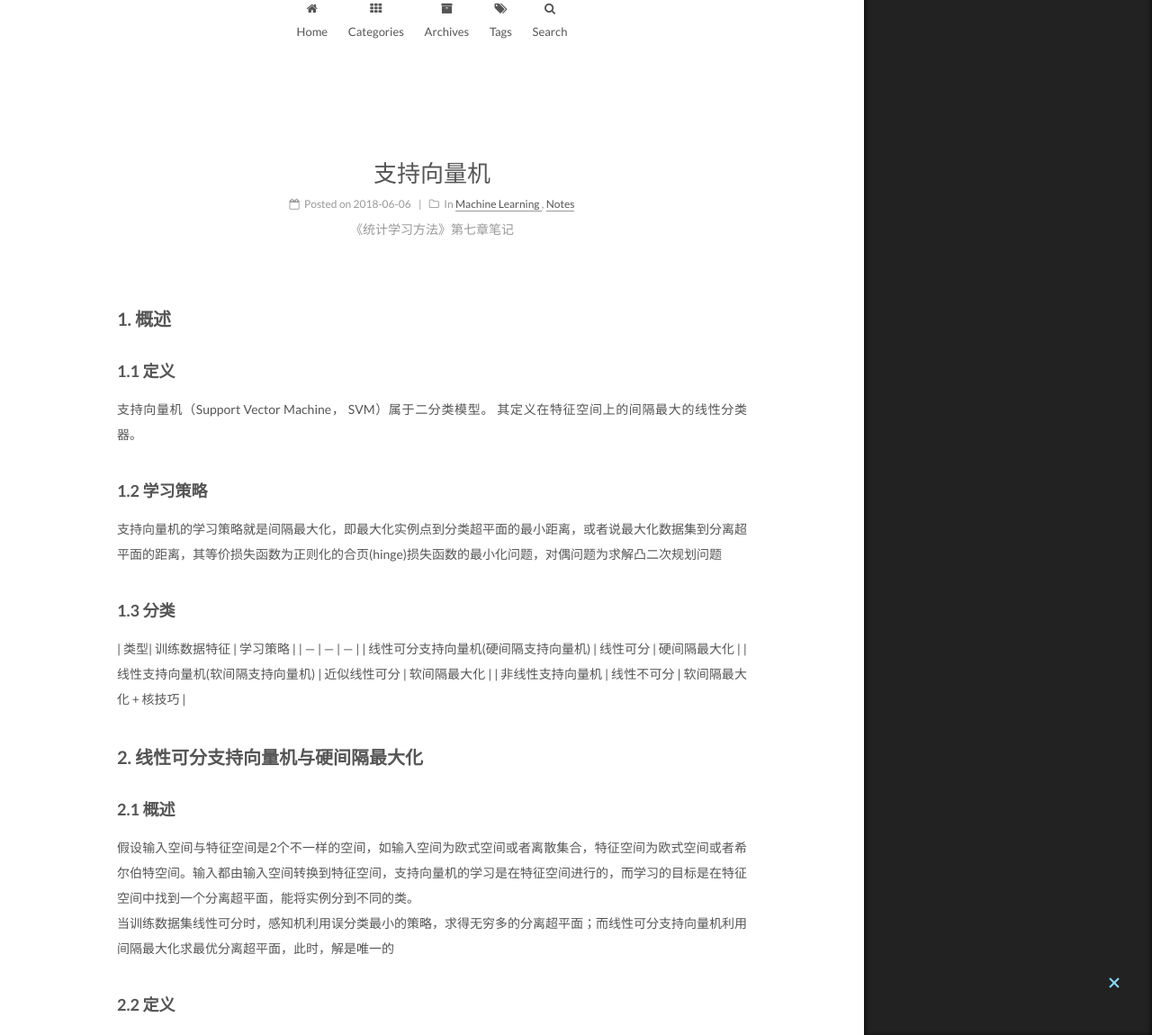
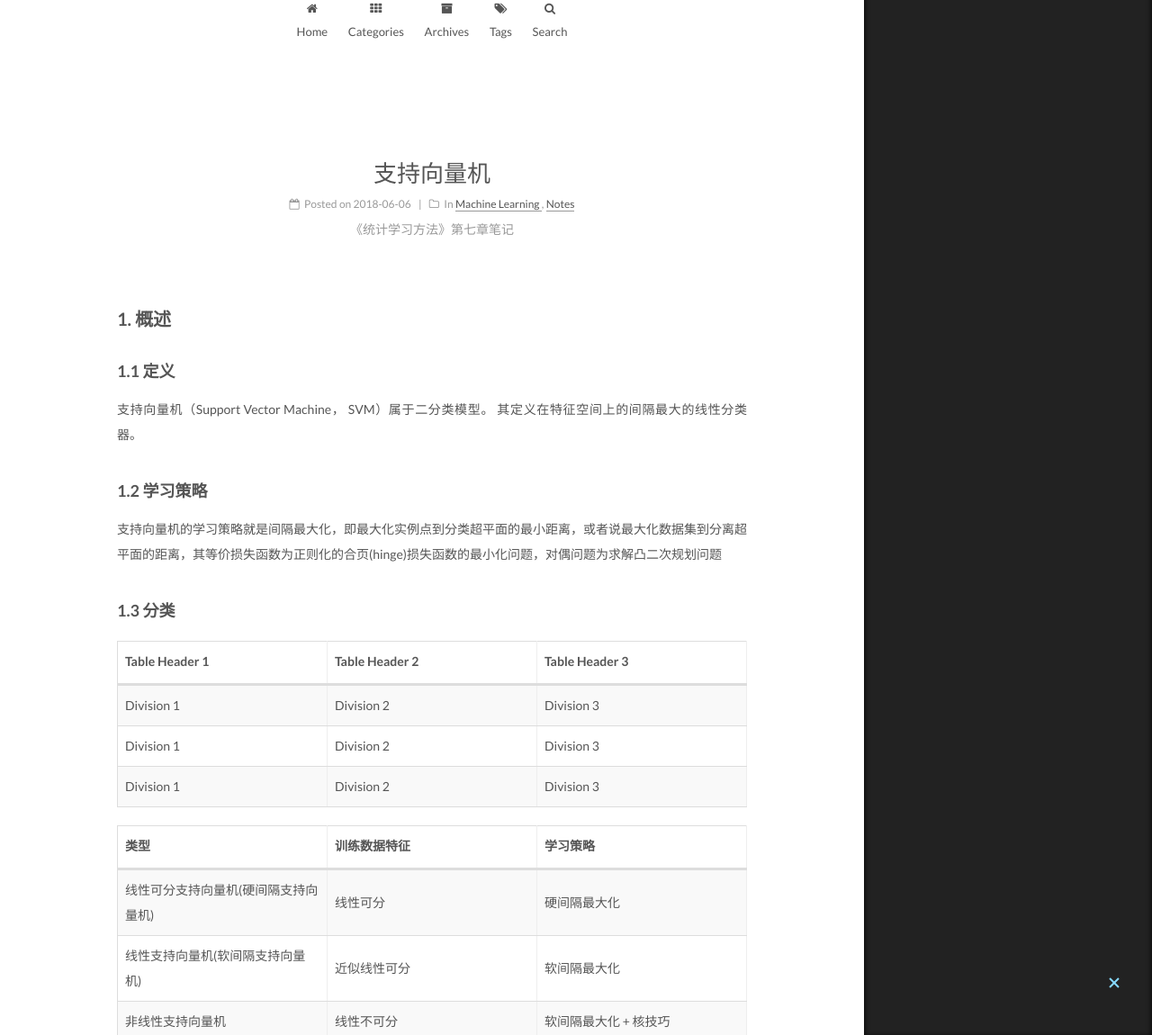
Before and after one commit to 10B-B11/10B-B11.github.io, a Jekyll site: the page built from _posts/2018-06-06-支持向量机.md, in a window 1280 px wide and 1400 px high, cut to the strip 250-1400 px from the top of the window. Shown: the whole strip at 90% size. Built offline with Jekyll 4.4.1, drawn with Linux system fonts in a browser that asks for light colours; formulas are drawn with MathJax 3; some of the changed text lies outside the part shown.

Commit message:
Update 2018-06-06-支持向量机.md

```diff
--- a/_posts/2018-06-06-支持向量机.md
+++ b/_posts/2018-06-06-支持向量机.md
@@ -13,11 +13,19 @@ category: [Machine Learning, Notes]
 支持向量机的学习策略就是间隔最大化，即最大化实例点到分类超平面的最小距离，或者说最大化数据集到分离超平面的距离，其等价损失函数为正则化的合页(hinge)损失函数的最小化问题，对偶问题为求解凸二次规划问题
 ### 1.3 分类
 
-| 类型| 训练数据特征 | 学习策略 |
+| Table Header 1 | Table Header 2 | Table Header 3 |
+| --- | --- | --- |
+| Division 1 | Division 2 | Division 3 |
+| Division 1 | Division 2 | Division 3 |
+| Division 1 | Division 2 | Division 3 |
+
+
+| 类型 | 训练数据特征 | 学习策略 |
 | --- | --- | --- |
 | 线性可分支持向量机(硬间隔支持向量机) | 线性可分 |	硬间隔最大化 |
 | 线性支持向量机(软间隔支持向量机) | 近似线性可分 | 软间隔最大化 |
 | 非线性支持向量机 | 线性不可分 | 软间隔最大化 + 核技巧 |
+
 ## 2. 线性可分支持向量机与硬间隔最大化
 ### 2.1 概述
 假设输入空间与特征空间是2个不一样的空间，如输入空间为欧式空间或者离散集合，特征空间为欧式空间或者希尔伯特空间。输入都由输入空间转换到特征空间，支持向量机的学习是在特征空间进行的，而学习的目标是在特征空间中找到一个分离超平面，能将实例分到不同的类。
@@ -264,11 +272,11 @@ $$
 **对偶算法更易求解,效率更高** 原因如下：
 以前新来的要分类的样本首先根据 $w$ 和 $b$做一次线性运算，然后看求的结果是大于0还是小于0,来判断正例还是负例。现在有了 $α_i$，我们不需要求出 $w$，只需将新来的样本和训练数据中的所有样本做内积和即可。那有人会说，与前面所有的样本都做运算是不是太耗时了？其实不然，我们从KKT条件中得到，只有支持向量的$α_i>0$，其他情况 $α_i=0$。因此，我们只需求新来的样本和支持向量的内积，然后运算即可。这种写法为下面要提到的核函数（kernel）做了很好的铺垫。
 
-### 3. 线性支持向量机
-#### 3.1 定义
+## 3. 线性支持向量机
+### 3.1 定义
 训练样本线性不可分时的线性支持向量机，此处的线性不可分指的是近似线性可分，即训练数据集有一些特异点，去除掉这些特异点后剩下大部分样本点组成的集合是线性可分的
 
-#### 3.2 原始问题
+### 3.2 原始问题
 软间隔最大化问题：在硬间隔最大化的目标函数中添加松弛变量和惩罚参数，在约束条件中添加松弛变量，即
 
 $$
@@ -293,7 +301,7 @@ $$
 - 使间隔尽量大， 即使 $\frac {1}{2}\left \|w\right \|^2$ 尽量小
 - 误分类点个数尽量少，即松弛变量 $\xi_i$ 尽量小,C为调和两者的系数
 
-#### 3.3 对偶问题
+### 3.3 对偶问题
 类似线性可分支持向量机中做法，引入拉格朗日乘子并构建拉格朗日函数，利用拉格朗日对偶性，问题转化为求解对偶问题：
 
 $$
@@ -308,7 +316,7 @@ s.t.  \ \ \ \ \ \ \ &\sum_{i=1}^{N}\alpha_iy_i = 0 \\
 \end{aligned}
 $$
 
-#### 3.4 合页损失函数
+### 3.4 合页损失函数
 软间隔/线性支持向量机的原始问题可以等价于添加了正则化项的合页损失函数，即最小化以下目标函数:
 
 $$
@@ -358,16 +366,16 @@ $$
 
 合页损失函数这里也看得到与前面所述的一些模型的讲解方式的差异，前面大部分模型的策略部分的目标函数是在做一个损失函数的最小化问题求解，而SVM一开始就假设特征空间线性可分，所以这种前提下是不存在损失的，因此目标是找到一个超平面使得将正反例最大区分度的分割开来，于是目标函数就成了求解最大间隔的问题，包括引入核函数也使得本身可能线性并不可分的样本能够在高位空间被划分开来，但是这样存在一点问题就是构成的模型对于噪声点比较敏感，因为理论上而言在无穷维度一定能将样本划分开来，所以假设样本本身存在一些噪声点，这个时候的模型就会出现过拟合的问题，于是就引入了松弛变量和软间隔理论
 
-### 4. 非线性支持向量机
-#### 4.1 非线性分类问题
+## 4. 非线性支持向量机
+### 4.1 非线性分类问题
 非线性分类问题是指通过利用非线性模型才能很好的进行分类的问题.用线性分类方法求解非线性分类问题分为两步：
 - 首先使用一个变换将原空间的数据映射到新空间；
 - 在新空间里用线性分类学习方法从训练数据中学习分类模型；核技巧就属于这样的方法
 
-#### 4.2 核技巧
+### 4.2 核技巧
 在核函数给定的条件下，可利用解线性分类问题的方法求解非线性分类问题的支持向量机；学习是隐式地在特征空间进行的，不需要显式地定义特征空间和映射函数。基本方法就是通过一个非线性变换将输入空间（欧式空间或离散集合）对应于一个特征空间（希尔伯特空间），使得在输入空间中的超曲面模型对应于特征空间中的超平面模型(支持向量机)；这样分类问题的学习任务通过在特征空间中求解线性支持向量机就可以完成了
 
-#### 4.3 常用核函数
+### 4.3 常用核函数
 - 多项式核函数
 
 $$
@@ -402,7 +410,7 @@ $$
 
 字符串核函数给出了字符串s和t中长度等于n的所有子串组成的特征向量的余弦相似度。直观来说，两个字符串相同的子串越多，它们越相似，字符串核函数的值也就越大。
 
-#### 4.4 非线性支持向量机
+### 4.4 非线性支持向量机
 输入：线性可分训练数据集:
 
 $$
@@ -450,5 +458,5 @@ $$
 f(x) =sign(\sum_{i=1}^{N}\alpha_i^{\ast }Ky_i(x\cdot x_i)+b^{\ast })
 $$
 
-### 5 SMO算法
+## 5 SMO算法
 SMO算法是支持向量机学习的一种快速算法，其原理是不断的将原二次规划问题分解为只有两个变量的二次规划问题，并对子问题进行解析求解，直到所有变量满足KKT条件为止，这样通过启发式的方法得到原二次规划问题的最优解，因为子问题有解析解，所以每次计算子问题都很快，虽然计算子问题次数很多，但在总体上还是高效的
```
